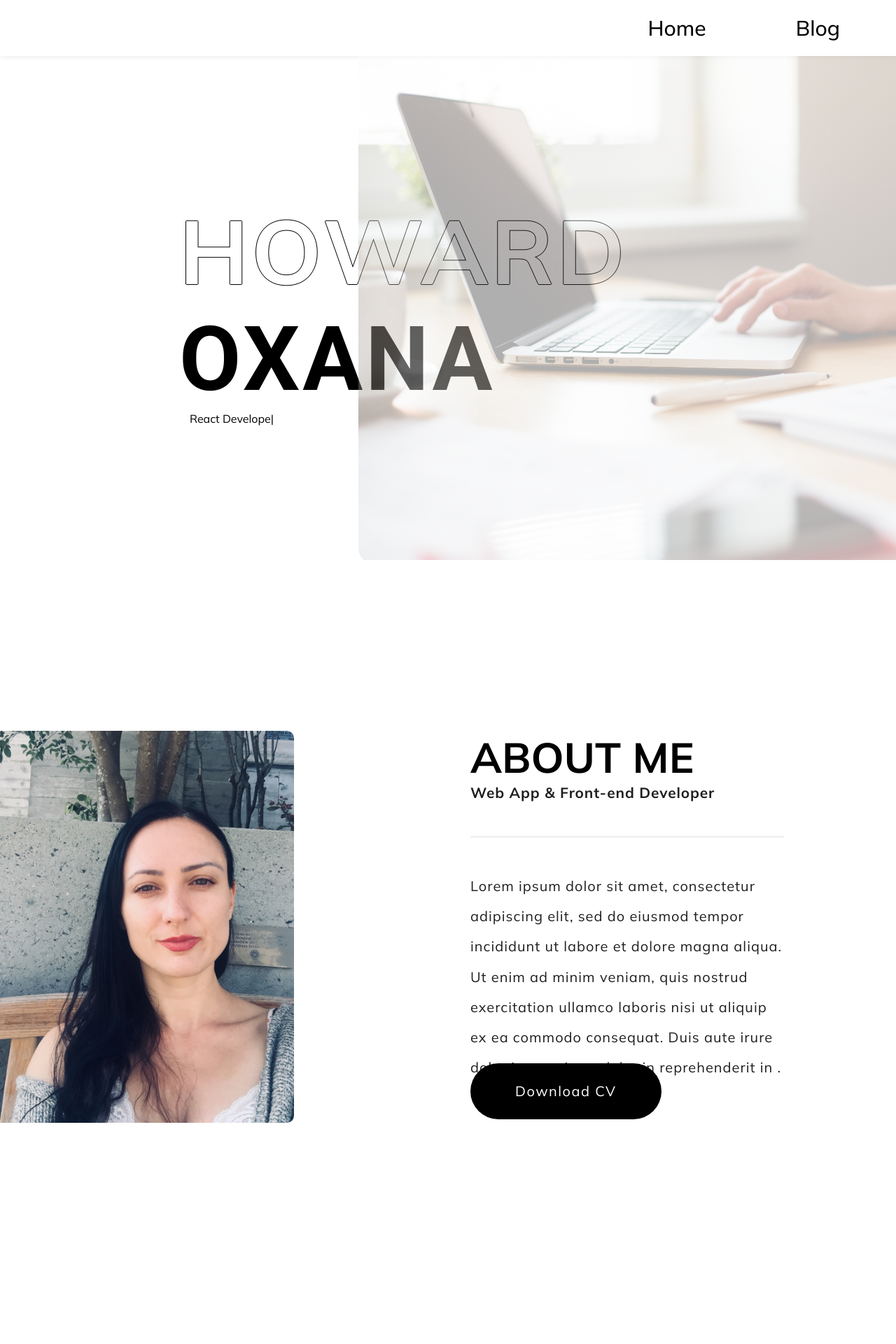
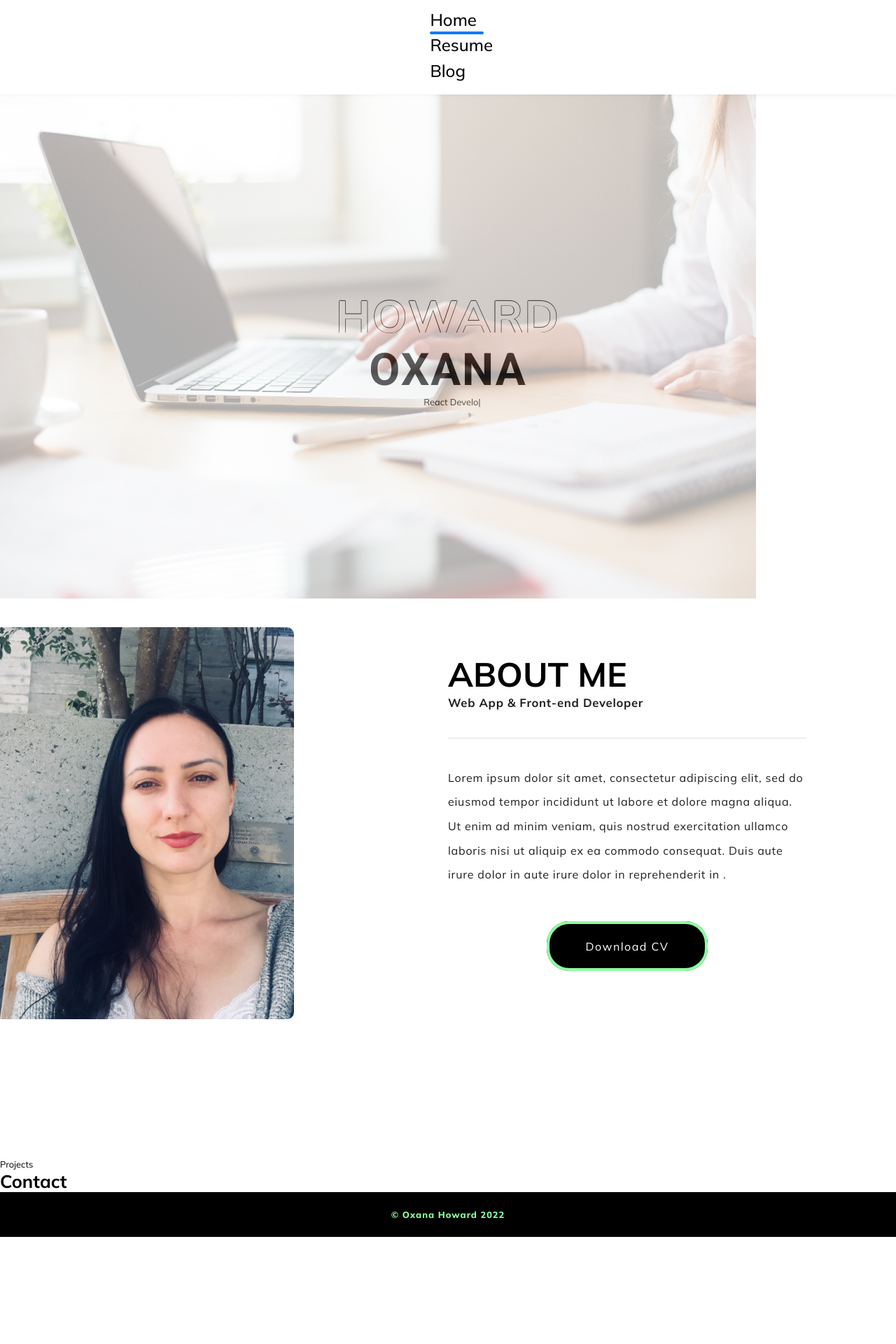
Before and after one commit to OxanaSF/my-portfolio, a React (Create React App) app: page / in a window 1280 px wide. Shown: the top 1920 px of the page at 70% size. After the commit the page ends 1767 px from the top, so only its background shows below. Built offline with nearby package versions, Linux system fonts and the light colour scheme.

Commit message:
added mobale design

```diff
--- a/package.json
+++ b/package.json
@@ -10,6 +10,7 @@
     "react": "^18.1.0",
     "react-dom": "^18.1.0",
     "react-intersection-observer": "^9.2.0",
+    "react-pdf": "^5.7.2",
     "react-router-dom": "^6.3.0",
     "react-scripts": "5.0.1",
     "react-typed": "^1.2.0",
--- a/src/App.js
+++ b/src/App.js
@@ -1,30 +1,27 @@
 import GlobalStyle from "./components/GlobalStyle";
 import Home from "./components/pages/Home";
+import Resume from "./components/pages/Resume";
 import Blog from "./components/pages/Blog";
 import Nav from "./components/Nav";
 import Footer from "./components/Footer";
 
 import { BrowserRouter as Router, Routes, Route } from "react-router-dom";
 
-import {AnimatePresence} from 'framer-motion'
-
-
-
+import { AnimatePresence } from "framer-motion";
 
 function App() {
-
-
   return (
     <div className="App">
       <GlobalStyle />
 
-      <Router >
+      <Router>
         <Nav />
         <AnimatePresence>
-        <Routes >
-          <Route path="/" exact element={<Home />} />
-          <Route path="/blog" exact element={<Blog />} />
-        </Routes>
+          <Routes>
+            <Route path="/" exact element={<Home />} />
+            <Route path="/resume" exact element={<Resume />} />
+            <Route path="/blog" exact element={<Blog />} />
+          </Routes>
         </AnimatePresence>
         <Footer />
       </Router>
--- a/src/components/About.js
+++ b/src/components/About.js
@@ -1,20 +1,12 @@
 import React from "react";
 import styled from "styled-components";
 import { LayoutStyled, DescriptionStyled, ImageStyled } from "../styles";
-import { useInView } from "react-intersection-observer";
-import { useAnimation } from "framer-motion";
 import { motion } from "framer-motion";
 import { aboutMeAnimation, aboutImgAnimation } from "./animation";
+import { useScroll } from "./useScroll";
 
 const About = () => {
-  const controls = useAnimation();
-  const [element, view] = useInView({ threshold: 0.5 });
-
-  if (view) {
-    controls.start("show");
-  } else {
-    controls.start("hidden");
-  }
+  const [element, controls] = useScroll();
 
   return (
     <AboutStyled ref={element}>
@@ -59,7 +51,19 @@ const About = () => {
 
 const AboutStyled = styled(LayoutStyled)`
   margin: 15rem 0;
-  /* background: green; */
+
+  @media (max-width: 1300px) {
+    margin: 3rem 0;
+  }
+
+  @media (max-width: 1100px) {
+    grid-template-columns: 50% 50%;
+    margin: 3rem 0;
+  }
+
+  @media (max-width: 600px) {
+    display: block;
+  }
 `;
 
 const DescriptionAboutStyled = styled(DescriptionStyled)`
@@ -84,7 +88,6 @@ const DescriptionAboutStyled = styled(DescriptionStyled)`
 
   p {
     line-height: 2.7rem;
-
     letter-spacing: 0.063rem;
     color: rgb(19, 18, 18);
     color: rgb(31, 30, 30);
@@ -101,10 +104,35 @@ const DescriptionAboutStyled = styled(DescriptionStyled)`
     padding: 1.7rem 4rem;
     color: #fff;
     background-color: black;
-    border-radius: 2.5rem !important;
+    border-radius: 2.5rem;
+    border: 4px solid #8effa0;
     font-size: 1.25rem;
     letter-spacing: 0.063rem;
     letter-spacing: 1.5px;
+  }
+
+  @media (max-width: 1100px) {
+    justify-content: center;
+    justify-content: flex-start;
+    padding: 0 2rem 2rem 3rem;
+    margin-top: 4rem;
+
+    .about-button {
+      margin-top: 4rem;
+      align-self: flex-start;
+    }
+
+    @media (max-width: 600px) {
+      h2,
+      h6 {
+        text-align: center;
+      }
+
+      .about-button {
+        margin-top: 4rem;
+        align-self: center;
+      }
+    }
   }
 `;
 
@@ -113,6 +141,14 @@ const ImageAboutStyled = styled(motion.ImageStyled)`
     height: 70vh;
     border-top-right-radius: 10px;
     border-bottom-right-radius: 10px;
+
+    @media (max-width: 1100px) {
+      border-top-right-radius: 0;
+      border-bottom-right-radius: 0;
+      width: 100%;
+      height: 60vh;
+      object-fit: cover;
+    }
   }
 `;
 
--- a/src/components/Footer.js
+++ b/src/components/Footer.js
@@ -5,7 +5,7 @@ const Footer = () => {
   return (
     <FooterStyled>
         <div>
-          Copyright &copy; {new Date().getFullYear()}
+          &copy; Oxana Howard {new Date().getFullYear()}
           </div>
     </FooterStyled>
   )
@@ -14,8 +14,7 @@ const Footer = () => {
 
 const FooterStyled = styled.footer`
  background: black;
- background: #8effa0;
- color: black;
+ color: #8effa0;
   background-size: cover;
   height: 5rem;
   display: flex;
--- a/src/components/GlobalStyle.js
+++ b/src/components/GlobalStyle.js
@@ -5,6 +5,15 @@ const GlobalStyle = createGlobalStyle`
         margin: 0;
         padding: 0;
         box-sizing: border-box;
+    }
+
+    html {
+        @media(max-width: 1300px){
+            font-size: 80%;
+        }
+        @media(max-width: 1100px){
+            background: pink;
+        }
     }
 
     body {
--- a/src/components/Hero.js
+++ b/src/components/Hero.js
@@ -24,7 +24,6 @@ const Hero = () => {
         <motion.div variants={typedAnimation}>
           <Typed
             className="typed-text"
-
             strings={["Front-end Developer", "React Developer"]}
             typeSpeed={60}
             backSpeed={100}
@@ -44,28 +43,40 @@ const Hero = () => {
   );
 };
 
-const HeroStyled = styled(LayoutStyled)``;
+const HeroStyled = styled(LayoutStyled)`
+  @media (max-width: 1300px) {
+    display: block;
+    position: relative;
+  }
+`;
 
 const HeroDescriptionStyled = styled(DescriptionStyled)`
   transform: translateX(50%);
 
   h1 {
     text-transform: uppercase;
-    font-size: 8rem;
+    font-size: 9rem;
     letter-spacing: 0.25rem;
     font-weight: 700;
     color: white;
+
+    @media (max-width: 1300px) {
+      font-size: 5rem;
+      letter-spacing: 0.15rem;
+  }
   }
 
   .last-name {
     mix-blend-mode: multiply;
     text-shadow: -0.063rem 0 black, 0 0.063rem black, 0.063rem 0 black,
       0 -0.063rem black;
+    /* font-family: 'Mulish', sans-serif; */
   }
 
   .first-name {
     color: black;
     font-family: "Roboto", sans-serif;
+    /* font-family: 'Mulish', sans-serif; */
   }
 
   .typed-text {
@@ -128,10 +139,23 @@ const HeroDescriptionStyled = styled(DescriptionStyled)`
     z-index: -1;
     transition: transform 0.3s ease;
   }
+
+  @media (max-width: 1300px) {
+    position: absolute;
+    top: 50%;
+    left: 50%;
+    transform: translate(-50%, -50%);
+
+  }
 `;
 const HeroImageStyled = styled(ImageStyled)`
   opacity: 0.4;
   border-bottom-left-radius: 20px;
+
+  @media (max-width: 1300px) {
+    border-bottom-left-radius: 0;
+    margin: 0;
+  }
 `;
 
 export default Hero;
--- a/src/components/Nav.js
+++ b/src/components/Nav.js
@@ -1,21 +1,41 @@
 import React from "react";
 import styled from "styled-components";
-import { Link } from 'react-router-dom'
+import { Link } from "react-router-dom";
+import { motion } from "framer-motion";
+import { lineBlogAnimation } from "../components/animation";
+import { useLocation } from "react-router-dom";
 
 const Nav = () => {
+  const { pathname } = useLocation();
+
   return (
     <NavStyled>
-      <h1>
-        {" "}
-        <Link to="/"></Link>{" "}
-      </h1>
       <ul>
         <li>
           <Link to="/">Home</Link>
+          <LinkUnderlineStyled
+            transition={{ duration: 0.75 }}
+            initial={{ width: "0%" }}
+            animate={{ width: pathname === "/" ? "40%" : "0" }}
+          />
+        </li>
+
+        <li>
+          <Link to="/resume">Resume</Link>
+          <LinkUnderlineStyled
+            transition={{ duration: 0.75 }}
+            initial={{ width: "0%" }}
+            animate={{ width: pathname === "/resume" ? "46%" : "0" }}
+          />
         </li>
 
         <li>
           <Link to="blog">Blog</Link>
+          <LinkUnderlineStyled
+            transition={{ duration: 0.75 }}
+            initial={{ width: "0%" }}
+            animate={{ width: pathname === "/blog" ? "33%" : "0" }}
+          />
         </li>
       </ul>
     </NavStyled>
@@ -26,7 +46,7 @@ const NavStyled = styled.nav`
   min-height: 10vh;
   display: flex;
   margin: auto;
-  justify-content: space-between;
+  justify-content: flex-end;
   align-items: center;
   padding: 1rem 5rem;
   box-shadow: 0rem 0rem 0.5rem rgba(0, 0, 0, 0.1);
@@ -35,19 +55,39 @@ const NavStyled = styled.nav`
     display: flex;
     font-size: 1.875rem;
     font-weight: 500;
-
   }
 
   li {
-      padding-left: 8rem;
-      position: relative;
+    padding-left: 8rem;
+    position: relative;
+    padding-bottom: 0.5rem;
   }
 
   a {
     color: #007bff;
     color: black;
+    /* color: #8effa0; */
   }
 
+  @media (max-width: 1300px) {
+    justify-content: center;
+    padding-left: 0;
+      ul {
+        flex-direction: column;
+      }
+
+  }
+`;
+
+const LinkUnderlineStyled = styled(motion.div)`
+  height: 0.3rem;
+  background: #8effa0;
+  background: #007bff;
+  width: 0%;
+  position: absolute;
+  bottom: 0;
+  left: 8rem;
+  border-radius: 2px;
 
 `;
 
--- a/src/components/pages/Blog.js
+++ b/src/components/pages/Blog.js
@@ -14,26 +14,35 @@ import {
 const Blog = () => {
   return (
     <BlogBGStyled>
+
       <Frame1Styled
         variants={slider}
         initial="hidden"
         animate="show"
       ></Frame1Styled>
+
+
       <Frame2Styled
         variants={slider2}
         initial="hidden"
         animate="show"
       ></Frame2Styled>
+
+
       <Frame3Styled
         variants={slider3}
         initial="hidden"
         animate="show"
       ></Frame3Styled>
+
+
       <Frame4Styled
         variants={slider4}
         initial="hidden"
         animate="show"
       ></Frame4Styled>
+
+
       <motion.div
         className="blog"
         variants={pageTransitionAnimation}
@@ -56,7 +65,6 @@ const Blog = () => {
 const BlogBGStyled = styled(motion.section)`
   min-height: 90vh;
   text-align: center;
-  /* background: pink; */
 
   .blog {
     h1 {
@@ -81,6 +89,28 @@ const Frame1Styled = styled(motion.div)`
   height: 100vh;
   background: #8ecfb9;
   z-index: 2;
+
+  @media (max-width: 1300px) {
+    top: 13%;
+  }
+  @media (max-width: 1000px) {
+    top: 12%;
+  }
+  @media (max-width: 912px) {
+    top: 10%;
+  }
+  @media (max-width: 820px) {
+    top: 11.5%;
+  }
+  @media (max-width: 414px) {
+    top: 15%;
+  }
+  @media (max-width: 390px) {
+    top: 16%;
+  }
+  @media (max-width: 375px) {
+    top: 20%;
+  }
 `;
 
 const Frame2Styled = styled(Frame1Styled)`
--- /dev/null
+++ b/src/components/pages/Resume.js
@@ -0,0 +1,20 @@
+
+import styled from "styled-components";
+import { motion } from "framer-motion";
+
+const Resume = () => {
+  return (
+    <ResumeStyled>
+      <embed
+        src={`${process.env.PUBLIC_URL}/images/OxanaH_CV.pdf`}
+        type="application/pdf"
+        width="100%"
+        height="900px"
+      />
+    </ResumeStyled>
+  );
+};
+
+const ResumeStyled = styled(motion.section)``;
+
+export default Resume;
--- /dev/null
+++ b/src/components/useScroll.js
@@ -0,0 +1,17 @@
+import { useInView } from "react-intersection-observer";
+import { useAnimation } from "framer-motion";
+
+
+export const useScroll = () => {
+    const controls = useAnimation()
+  const [element, view] = useInView({threshold: 0.5});
+
+  if(view) {
+    controls.start('show')
+  } else {
+    controls.start('hidden')
+  }
+
+  return [element, controls]
+
+}
--- a/src/styles.js
+++ b/src/styles.js
@@ -1,27 +1,32 @@
-import styled from "styled-components"
-import { motion } from "framer-motion"
+import styled from "styled-components";
+import { motion } from "framer-motion";
 
 export const LayoutStyled = styled(motion.section)`
   min-height: 90vh;
   display: grid;
   grid-template-columns: 40% 60%;
-`
+
+  @media (max-width: 1300px) {
+    /* display: block; */
+  }
+`;
 
 export const DescriptionStyled = styled(motion.div)`
   flex: 1;
-  /* padding-right: 5rem; */
   display: flex;
   flex-direction: column;
   justify-content: center;
   align-items: flex-start;
-`
+
+  @media (max-width: 1300px) {
+    align-items: center;
+  }
+`;
 
 export const ImageStyled = styled.div`
   flex: 1;
   overflow: hidden;
   img {
     height: 90vh;
-
   }
-
-`
+`;
```
Also changed, not shown: 2 other files (tests, documents, lock files or other folders).
